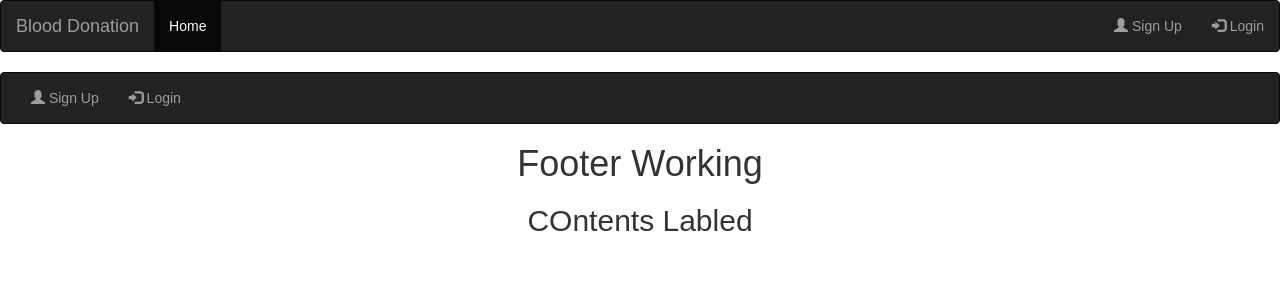
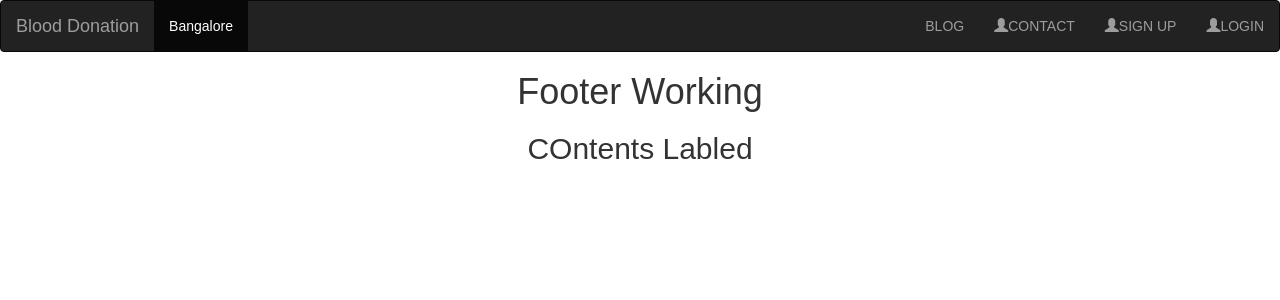
Before and after one commit to muralim4242/Donate, a React (Create React App) app: page / in a window 1280 px wide. Shown: the top 300 px of the page. Built offline with nearby package versions, Linux system fonts and the light colour scheme.

Commit message:
login_prob

```diff
--- /dev/null
+++ b/src/components/Login.js
@@ -0,0 +1,29 @@
+import React, { Component } from 'react';
+
+class Login extends Component {
+  render(){return (
+    <div id="myModal" class="modal fade" role="dialog">
+      <div class="modal-dialog">
+          <form>
+          <div className="form-group">
+          <label for="email">Email address:</label>
+          <input type="email" className="form-control" id="email"/>
+          </div>
+          <div className="form-group">
+          <label for="pwd">Password:</label>
+          <input type="password" className="form-control" id="pwd"/>
+          </div>
+          <div className="checkbox">
+          <label><input type="checkbox"/> Remember me</label>
+          </div>
+          <button type="submit" className="btn btn-default">Submit</button>
+          </form>
+
+        </div>
+  </div>);
+
+    }
+
+}
+
+export default Login;
--- a/src/components/header/Header.js
+++ b/src/components/header/Header.js
@@ -1,12 +1,18 @@
 import React, { Component } from 'react';
 import HeaderRight from './HeaderRight';
-import HeaderLeft from './HeaderLeft'
+import HeaderLeft from './HeaderLeft';
 class Header extends Component {
   render() {
     return (
       <div className="App">
+      <nav className="navbar navbar-inverse">
+        <div className="container-fluid">
+
         <HeaderRight/>
         <HeaderLeft/>
+          </div>
+      </nav>
+
       </div>
     );
   }
--- a/src/components/header/HeaderLeft.js
+++ b/src/components/header/HeaderLeft.js
@@ -2,17 +2,13 @@ import React, { Component } from 'react';
 class HeaderLeft extends Component {
   render() {
     return (
-      <nav className="navbar navbar-inverse">
-        <div className="container-fluid">
-          <div className="navbar-header">
-          <ul className="nav navbar-nav navbar-right">
-          <li><a href="#"><span className="glyphicon glyphicon-user"></span> Sign Up</a></li>
-          <li><a href="#"><span className="glyphicon glyphicon-log-in"></span> Login</a></li>
-        </ul>
-                </div>
-              </div>
-            </nav>
+      <div className="navbar-header">
+        <a className="navbar-brand" href="#">Blood Donation</a>
 
+      <ul className="nav navbar-nav">
+        <li className="active"><a href="#">Bangalore</a></li>
+</ul>
+</div>
     );
   }
 }
--- a/src/components/header/HeaderRight.js
+++ b/src/components/header/HeaderRight.js
@@ -1,27 +1,21 @@
 import React, { Component } from 'react';
 import '../../styles/App.css';
+import Login from '../../components/Login';
 
 
 class HeaderRight extends Component {
 
   render() {
-    return (
+    return (  <div className="App">
 
-      <nav className="navbar navbar-inverse">
-        <div className="container-fluid">
-          <div className="navbar-header">
-            <a className="navbar-brand" href="#">Blood Donation</a>
-          </div>
-          <ul className="nav navbar-nav">
-            <li className="active"><a href="#">Home</a></li>
-  </ul>
-    <ul className="nav navbar-nav navbar-right">
-    <li><a href="#"><span className="glyphicon glyphicon-user"></span> Sign Up</a></li>
-    <li><a href="#"><span className="glyphicon glyphicon-log-in"></span> Login</a></li>
-  </ul>
-          </div>
-      </nav>
-
+        <ul className="nav navbar-nav navbar-right">
+        <li><a href="#"><span className="glyphicon"></span>BLOG</a></li>
+        <li><a href="#"><span className="glyphicon glyphicon-user"></span>CONTACT</a></li>
+        <li><a href="#"><span className="glyphicon glyphicon-user"></span>SIGN UP</a></li>
+        <li><a link={Login}><span className="glyphicon glyphicon-user"></span>LOGIN</a></li>
+        </ul>
+        {this.props.children}
+        </div>
     );
   }
 }
--- a/src/index.js
+++ b/src/index.js
@@ -1,9 +1,17 @@
 import React from 'react';
 import ReactDOM from 'react-dom';
 import App from './components/App';
-import './styles/index.css';
+import HeaderRight from './components/header/HeaderRight';
+import Login from './components/Login';
+import './styles/index.css';import { Router, Route, Link, browserHistory, IndexRoute,hashHistory } from 'react-router';
 
 ReactDOM.render(
-  <App />,
+  <Router history={hashHistory}>
+           <Route path="/" component={App}>
+               <IndexRoute component={HeaderRight} />
+         <Route path="/login" component={Login} />
+
+           </Route>
+   </Router>,
   document.getElementById('root')
 );
```
Also changed, not shown: src/components/SignUp.js (added, +31 -0 lines).
